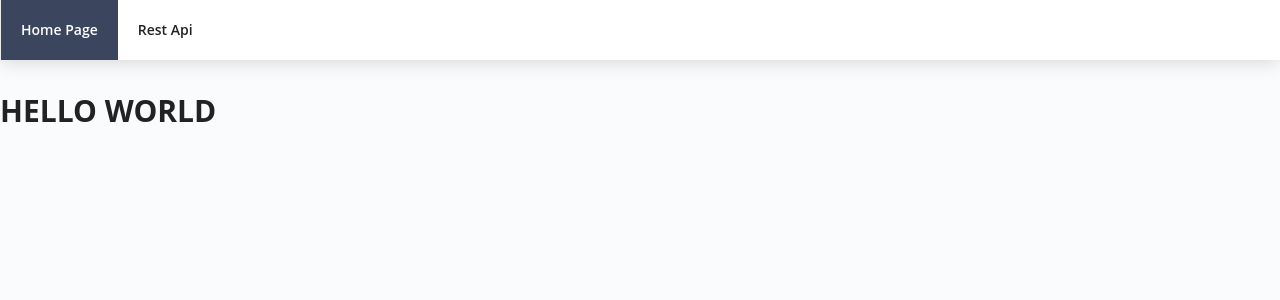
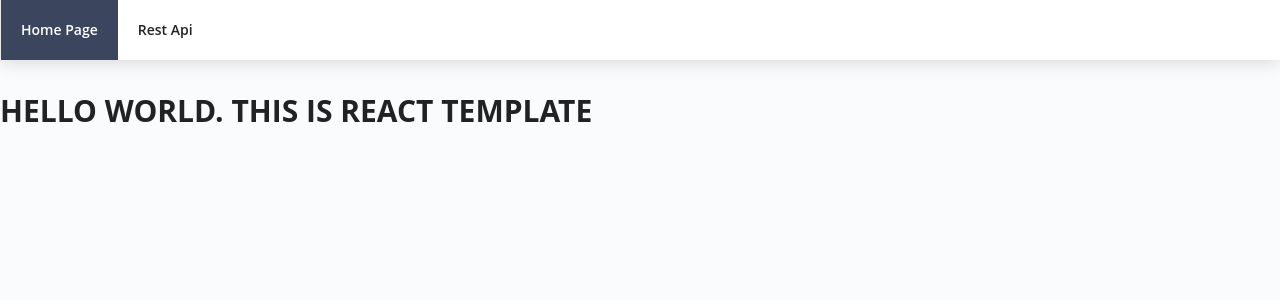
Before and after one commit to 7ime/react-ts-template, a React app: page / in a window 1280 px wide. Shown: the top 300 px of the page. Built offline with nearby package versions, Linux system fonts and the light colour scheme; what axios-mock-adapter would draw is missing.

Commit message:
added simple examples for i18next

```diff
--- a/src/components/scenes/home-scene/components/home-presentation/index.tsx
+++ b/src/components/scenes/home-scene/components/home-presentation/index.tsx
@@ -8,7 +8,7 @@ const HomePresentation = () => {
 
     return (
         <div className={css.homePresentation}>
-            <div className={css.title}>{t(`${EI18nNameSpaces.welcome}:title`)}</div>
+            <div className={css.title}>{t(`${EI18nNameSpaces.welcome}:title`, {name: 'world'})}</div>
         </div>
     )
 }
--- a/src/constants/i18n.ts
+++ b/src/constants/i18n.ts
@@ -6,5 +6,6 @@ export enum EI18nLanguages {
 }
 
 export enum EI18nNameSpaces {
-    welcome = 'welcome'
+    welcome = 'welcome',
+    shared = 'shared',
 }
--- /dev/null
+++ b/src/i18n/locales/en/shared.json
@@ -0,0 +1,3 @@
+{
+    "site": "React Template"
+}
--- a/src/i18n/locales/en/welcome.json
+++ b/src/i18n/locales/en/welcome.json
@@ -1,3 +1,3 @@
 {
-    "title": "Hello world"
+    "title": "Hello {{ name }}. This is $t(shared:site)"
 }
--- /dev/null
+++ b/src/i18n/locales/ru/shared.json
@@ -0,0 +1,3 @@
+{
+    "site": "React Шаблон"
+}
--- a/src/i18n/locales/ru/welcome.json
+++ b/src/i18n/locales/ru/welcome.json
@@ -1,3 +1,3 @@
 {
-    "title": "Привет, мир"
+    "title": "Привет {{ name }}. Это $t(shared:site)"
 }
--- a/src/i18n/resources/index.ts
+++ b/src/i18n/resources/index.ts
@@ -3,13 +3,18 @@ import {EI18nLanguages, EI18nNameSpaces} from '@constants/i18n'
 import localesWelcomeEN from '@i18n/locales/en/welcome.json'
 import localesWelcomeRU from '@i18n/locales/ru/welcome.json'
 
+import localesSharedEN from '@i18n/locales/en/shared.json'
+import localesSharedRU from '@i18n/locales/ru/shared.json'
+
 export type II18nResources = Record<EI18nLanguages, Record<EI18nNameSpaces, Record<string, unknown>>>
 
 export const i18nResources: II18nResources = {
     [EI18nLanguages.EN]: {
-        [EI18nNameSpaces.welcome]: localesWelcomeEN
+        [EI18nNameSpaces.welcome]: localesWelcomeEN,
+        [EI18nNameSpaces.shared]: localesSharedEN,
     },
     [EI18nLanguages.RU]: {
-        [EI18nNameSpaces.welcome]: localesWelcomeRU
+        [EI18nNameSpaces.welcome]: localesWelcomeRU,
+        [EI18nNameSpaces.shared]: localesSharedRU,
     }
 }
```
